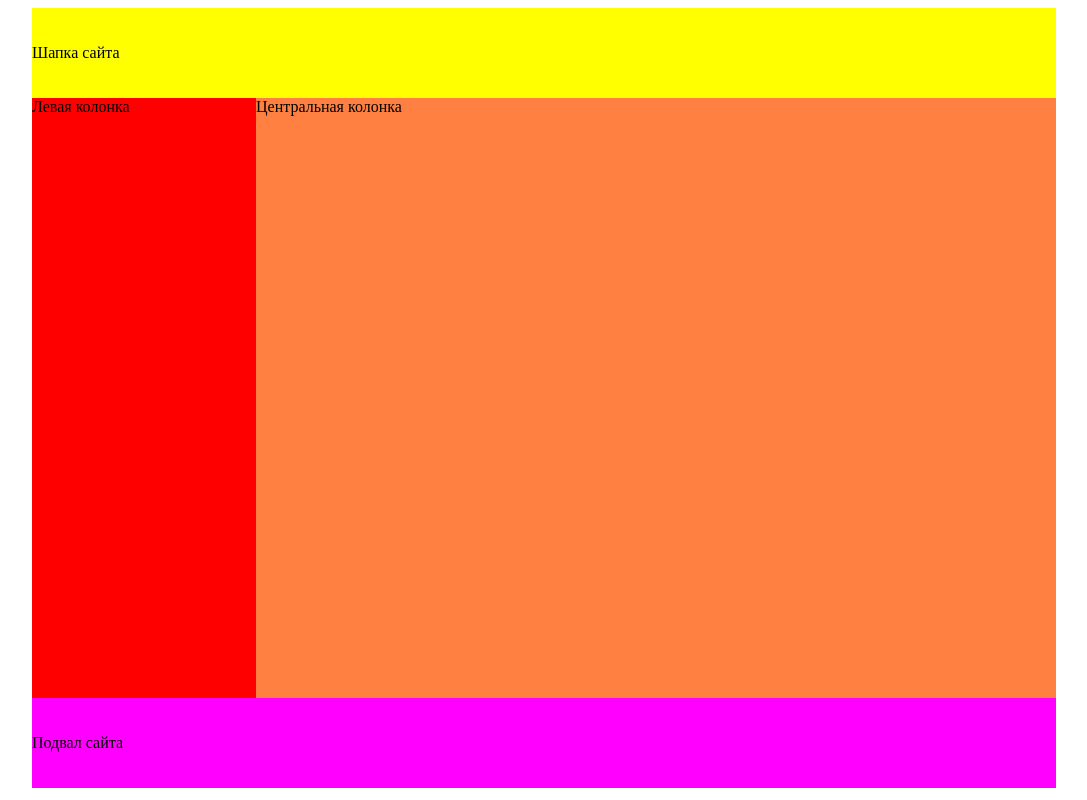
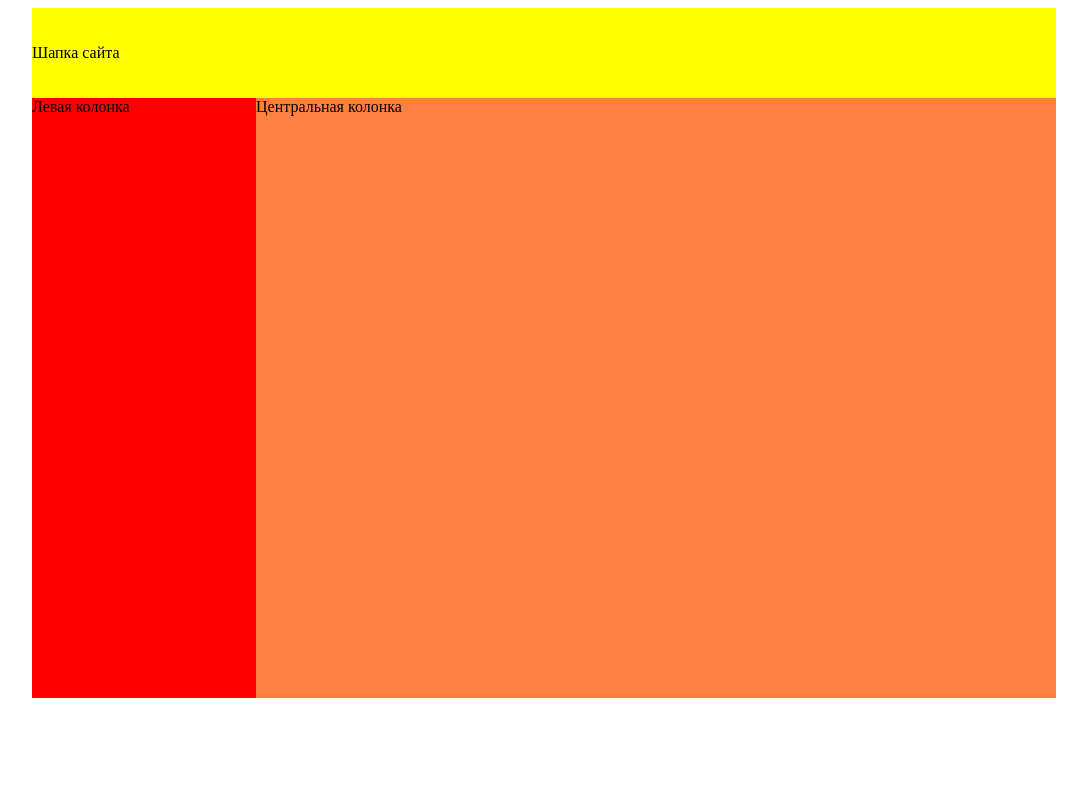
Before and after one commit to IliyaNaumovv/lab2, a plain HTML site: page index.html in a window 1280 px wide. Shown: the whole page, without its empty margins (96-1183 px from the left). Drawn offline with Linux system fonts and the light colour scheme.

Commit message:
Удаление подвала

```diff
--- a/index.html
+++ b/index.html
@@ -44,11 +44,6 @@
 
 <!-- конец средней таблицы №3 -->
 
-<!-- начало "подвала"  №4-->
-<table width="100%" height="90" bgcolor="#ff00ff" cellpadding="0" cellspacing="0" border="0">
-<tr><td>Подвал сайта</td></tr>
-</table>
-<!-- конец "подвала"  №4-->
 
 </td></tr>
 </table>
```
